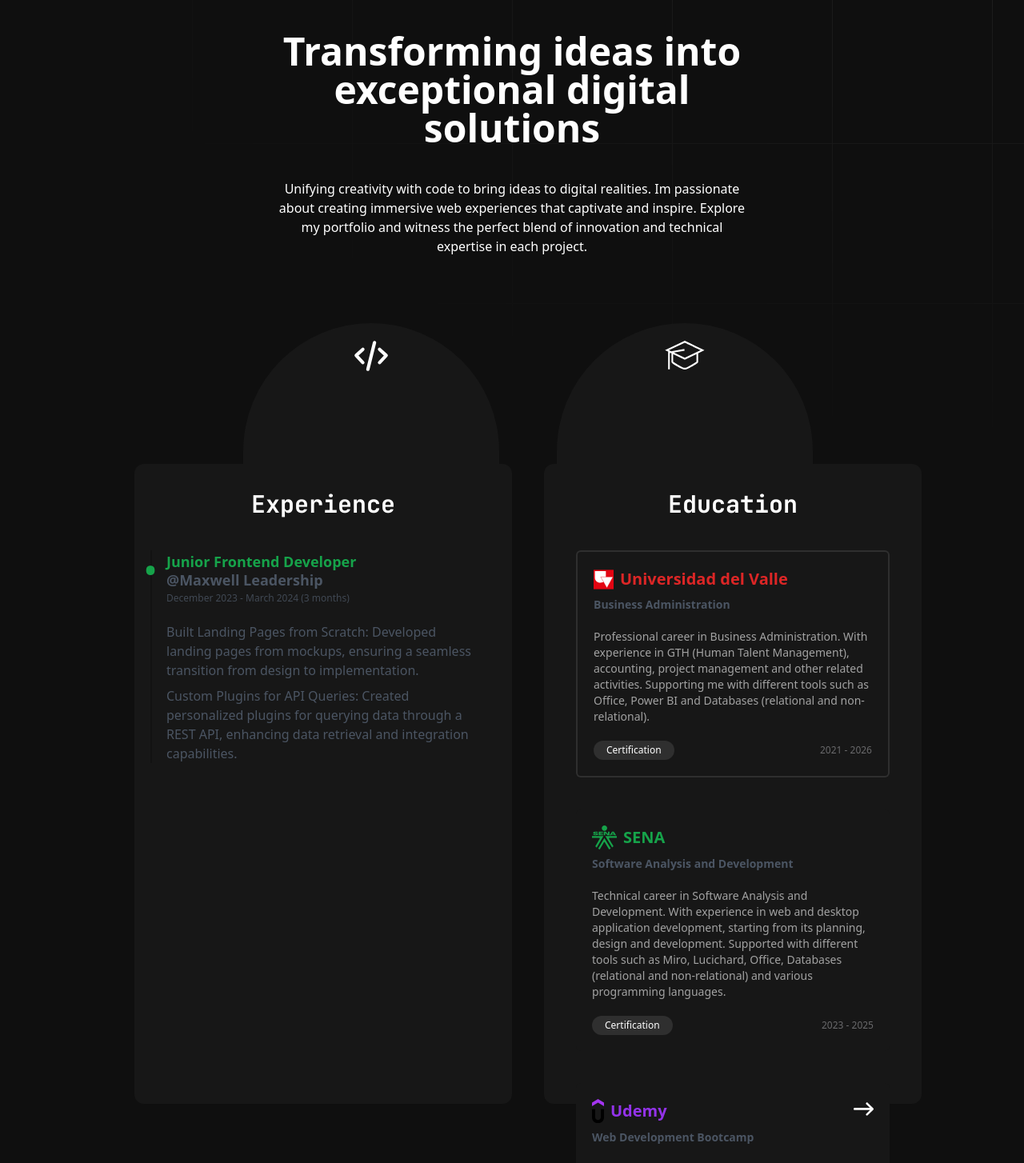
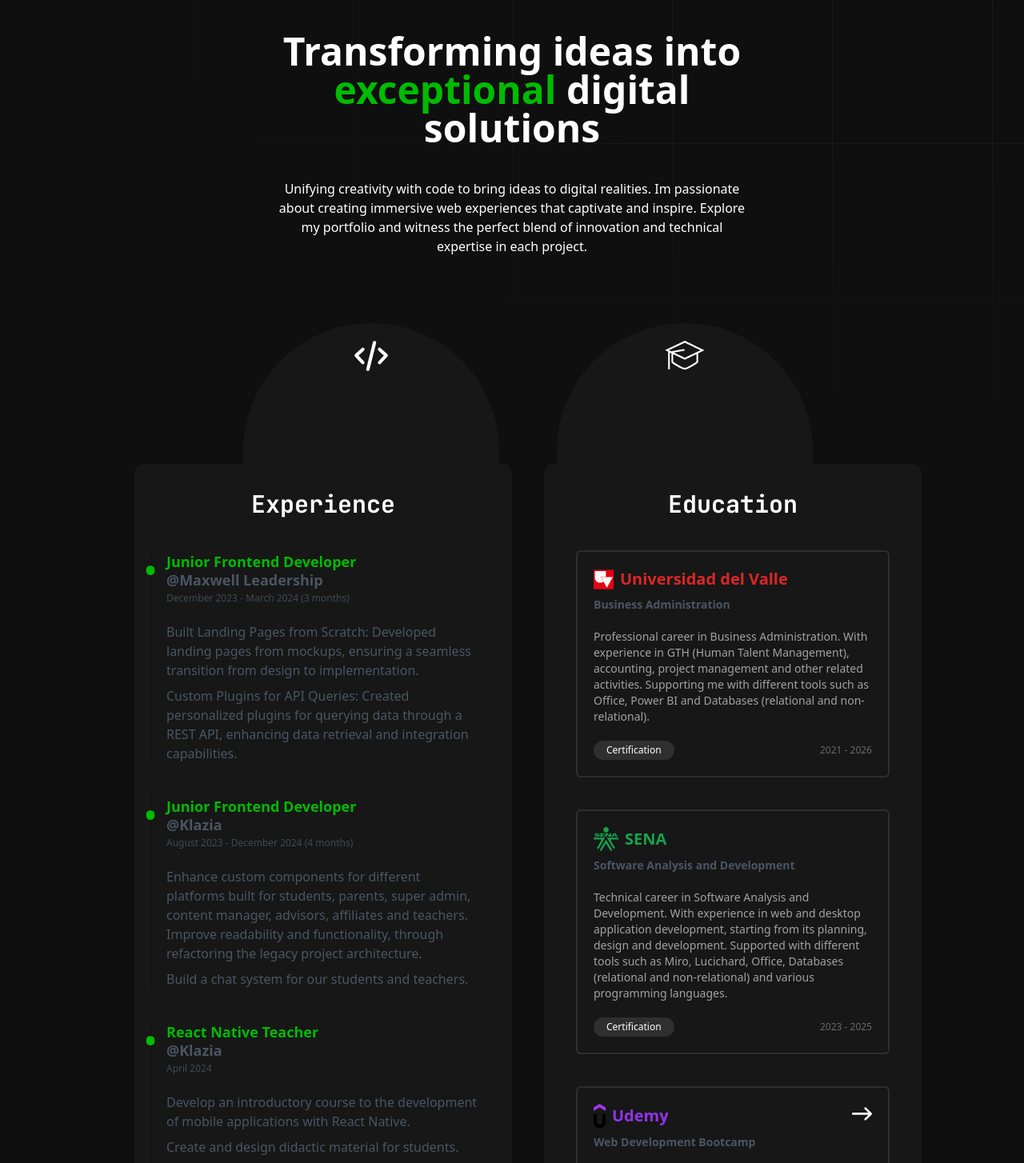
Before and after one commit to ImMab08/portfolio, a Next.js app: page /en/about in a window 1280 px wide. Shown: the part 220-1674 px from the top of the page at 80% size. Built offline with nearby package versions, Linux system fonts and the light colour scheme.

Commit message:
Actualizción general

```diff
--- a/messages/en.json
+++ b/messages/en.json
@@ -22,8 +22,9 @@
   },
 
   "about": {
-    "title": "Transforming ideas into exceptional digital solutions",
-    "spanTitle": "",
+    "title": "Transforming ideas into",
+    "secondTitle": "digital solutions",
+    "spanTitle": "exceptional",
     "description": "Unifying creativity with code to bring ideas to digital realities. Im passionate about creating immersive web experiences that captivate and inspire. Explore my portfolio and witness the perfect blend of innovation and technical expertise in each project.",
 
     "experience": "Experience",
--- a/messages/es.json
+++ b/messages/es.json
@@ -23,6 +23,7 @@
 
   "about": {
     "title": "Transformar ideas en soluciones digitales",
+    "secondTitle": "",
     "spanTitle": "excepcionales",
     "description": "Uniendo creatividad y código para convertir las ideas en realidades digitales. Me apasiona crear experiencias web que cautiven e inspiren. Explora mi portafolio y sé testigo de la mezcla perfecta de innovación y experiencia técnica en cada proyecto.",
     "experience": "Experiencia",
--- a/src/app/[locale]/(page)/about/page.js
+++ b/src/app/[locale]/(page)/about/page.js
@@ -1,10 +1,12 @@
 import React from "react";
 import About from "@/components/About/About";
+import Footer from "@/components/shared/Footer/Footer";
 
 export default function page() {
   return (
     <>
       <About />
+      <Footer />
     </>
   );
 }
--- a/src/components/About/About.js
+++ b/src/components/About/About.js
@@ -1,6 +1,5 @@
 'use client'
 import React from "react";
-import Image from "next/image";
 import { useTranslations } from "next-intl";
 
 import { carouselData } from './config/index'
@@ -18,26 +17,28 @@ const About = () => {
         <div className="flex flex-col lg:w-[58%] space-y-5 lg:space-y-10">
           <h1 className="text-white text-3xl lg:text-5xl text-center font-bold">
             {t('title')}
-            <span className="text-green-600"> {t("spanTitle")}</span>
+            <span className="text-secondary"> {t("spanTitle")} </span>
+            {t('secondTitle')}
           </h1>
           <p className="text-white text-sm lg:text-base text-center font-normal">{t('description')}</p>
         </div>
       </section>
 
-      <section className="w-full h-auto lg:h-screen lg:flex lg:space-x-10 mb-32">
+      <section className="w-full h-auto lg:h-full lg:flex lg:space-x-10 mb-32">
 
-        <div className="bg-neutral-900 w-[10rem] lg:w-[20rem] h-[10rem] lg:h-[20rem] rounded-t-full absolute top-[47rem] lg:top-[39rem] left-[7rem] lg:left-[19rem] z-[0] flex justify-center cursor-pointer hover:-translate-y-5 transition-all ease-out duration-300">
+        <div className="bg-neutral-900 w-[10rem] lg:w-[20rem] h-[10rem] lg:h-[20rem] rounded-t-full absolute top-[47rem] lg:top-[39rem] left-[7.3rem] lg:left-[19rem] z-[0] flex justify-center cursor-pointer hover:-translate-y-5 transition-all ease-out duration-300">
           <svg className="mt-4 w-[35px] lg:w-[50px] h-[35px] lg:h-[50px]" viewBox="0 0 24 24" fill="none">
             <path d="M7 8L3 11.6923L7 16M17 8L21 11.6923L17 16M14 4L10 20" stroke="#ffffff" stroke-width="2" stroke-linecap="round" stroke-linejoin="round"></path>
           </svg>
         </div>
-        <div className="relative z-10 bg-neutral-900 lg:w-1/2 container px-10 py-8 rounded-xl space-y-10">
+
+        <div className="relative z-10 bg-neutral-900 lg:w-1/2 h-full container px-10 py-8 rounded-xl space-y-10">
           <h2 className="text-3xl text-center font-bold text-white font-jetbrains">{t('experience')}</h2>
           <div className="relative grid before:absolute before:left-[-20px] before:block before:h-full before:border-l-2 before:border-black/20 dark:before:border-white/15 before:content-[''] md:grid-cols-1">
             <div className="relative pb-5 md:col-span-2">
               <div className="sticky top-0">
-                  <span className=" text-green-600 -left-[29px] absolute rounded-full text-5xl">•</span>
-                  <h3 className="text-lg font-bold text-green-600">{t('firstJob.title')}</h3>
+                <span className=" text-secondary -left-[29px] absolute rounded-full text-5xl">•</span>
+                <h3 className="text-lg font-bold text-secondary">{t('firstJob.title')}</h3>
                 <h4 className="font-semibold text-lg leading-none text-gray-600 dark:text-white">{t('firstJob.company')}</h4>
                 <time className="p-0 m-0 text-xs leading-none text-gray-600/80 dark:text-white/80">{t('firstJob.date')}</time>
               </div>
@@ -47,16 +48,46 @@ const About = () => {
               <p className=" text-gray-600 dark:text-gray-300">{t('firstJob.secondDescription')}</p>
             </div>
           </div>
+
+          <div className="relative grid before:absolute before:left-[-20px] before:block before:h-full before:border-l-2 before:border-black/20 dark:before:border-white/15 before:content-[''] md:grid-cols-1">
+            <div className="relative pb-5 md:col-span-2">
+              <div className="sticky top-0">
+                <span className=" text-secondary -left-[29px] absolute rounded-full text-5xl">•</span>
+                <h3 className="text-lg font-bold text-secondary">{t('secondJob.title')}</h3>
+                <h4 className="font-semibold text-lg leading-none text-gray-600 dark:text-white">{t('secondJob.company')}</h4>
+                <time className="p-0 m-0 text-xs leading-none text-gray-600/80 dark:text-white/80">{t('secondJob.date')}</time>
+              </div>
+            </div>
+            <div className="relative flex flex-col gap-2 md:col-span-3">
+              <p className=" text-gray-600 dark:text-gray-300">{t('secondJob.firstDescription')}</p>
+              <p className=" text-gray-600 dark:text-gray-300">{t('secondJob.secondDescription')}</p>
+            </div>
           </div>
 
-        <div className="bg-neutral-900 w-[10rem] lg:w-[20rem] h-[10rem] lg:h-[20rem] rounded-t-full absolute top-[93rem] lg:top-[39rem] right-[7.5rem] lg:right-[16.5rem] z-[0] flex justify-center cursor-pointer hover:-translate-y-5 transition-all ease-out duration-300">
+          <div className="relative grid before:absolute before:left-[-20px] before:block before:h-full before:border-l-2 before:border-black/20 dark:before:border-white/15 before:content-[''] md:grid-cols-1">
+            <div className="relative pb-5 md:col-span-2">
+              <div className="sticky top-0">
+                <span className=" text-secondary -left-[29px] absolute rounded-full text-5xl">•</span>
+                <h3 className="text-lg font-bold text-secondary">{t('thirdJob.title')}</h3>
+                <h4 className="font-semibold text-lg leading-none text-gray-600 dark:text-white">{t('thirdJob.company')}</h4>
+                <time className="p-0 m-0 text-xs leading-none text-gray-600/80 dark:text-white/80">{t('thirdJob.date')}</time>
+              </div>
+            </div>
+            <div className="relative flex flex-col gap-2 md:col-span-3">
+              <p className=" text-gray-600 dark:text-gray-300">{t('thirdJob.firstDescription')}</p>
+              <p className=" text-gray-600 dark:text-gray-300">{t('thirdJob.secondDescription')}</p>
+              <p className=" text-gray-600 dark:text-gray-300">{t('thirdJob.thirdDescription')}</p>
+            </div>
+          </div>
+        </div>
+
+        <div className="bg-neutral-900 w-[10rem] lg:w-[20rem] h-[10rem] lg:h-[20rem] rounded-t-full absolute top-[152rem] lg:top-[39rem] right-[7.3rem] lg:right-[16.5rem] z-[0] flex justify-center cursor-pointer hover:-translate-y-5 transition-all ease-out duration-300">
           <svg className="mt-4 w-[35px] lg:w-[50px] h-[35px] lg:h-[50px]" viewBox="0 0 24 24" fill="#ffff">
             <path d="M17.673 5.606a3326.02 3326.02 0 0 1-5.671-2.674L.138 8.524l2.03.98L2 9.531V20h1v-9.626l.72-.124.28.135v5.288c0 .914 5.206 3.533 6.249 4.049a3.89 3.89 0 0 0 3.48-.026C20 16.486 20 15.895 20 15.673v-5.288l3.854-1.857s-3.8-1.801-6.181-2.922zM19 15.504a51.526 51.526 0 0 1-5.726 3.302 2.884 2.884 0 0 1-2.582.02A40.184 40.184 0 0 1 5 15.521v-4.655l7 3.373 7-3.373zm-7-2.373L5.416 9.958l6.469-1.115-.17-.987-7.85 1.354-1.403-.676 9.537-4.495c.825.393 8.523 4.014 9.542 4.494z"></path>
             <path fill="none" d="M0 0h24v24H0z"></path>
           </svg>
         </div>
-
-        <div className="mt-48 lg:mt-0 bg-neutral-900 lg:w-1/2 container px-5 lg:px-10 py-8 rounded-xl space-y-10 relative z-10">
+        <div className="mt-40 lg:mt-0 bg-neutral-900 lg:w-1/2 h-auto container px-5 lg:px-10 py-8 rounded-xl space-y-10 relative z-10">
           <h2 className="text-3xl text-center font-bold text-white font-jetbrains">{t('education')}</h2>
 
           <div className="bg-neutral-900 p-5 rounded-md w-full space-y-5 border-2 border-white/10">
@@ -80,7 +111,7 @@ const About = () => {
             </div>
           </div>
 
-          <div className="bg-neutral-900 p-5 rounded-md w-full space-y-5">
+          <div className="bg-neutral-900 p-5 rounded-md w-full space-y-5 border-2 border-white/10">
             <div className="space-y-2">
               <div className="flex space-x-2 items-center">
                 <svg width="31" height="30" viewBox="0 0 31 30" fill="none" xmlns="http://www.w3.org/2000/svg">
@@ -105,17 +136,6 @@ const About = () => {
         </div>
 
       </section>
-
-      {/* <section className="flex h-full w-full items-center justify-center mt-[2rem]">
-        <div className="flex flex-col items-center">
-          <h1 className="text-white text-4xl lg:text-5xl text-center mb-10 font-bold font-jetbrains">{t("programming")}</h1>
-          <div className="p-5 w-full h-full max-w-[500px] md:max-w-none md:w-[800px]">
-
-          </div>
-        </div>
-      </section> */}
-
-
     </section>
   );
 };
--- a/src/components/About/config/Carousel.js
+++ b/src/components/About/config/Carousel.js
@@ -8,7 +8,7 @@ const Carousel = ({ items }) => {
   };
 
   return (
-    <div className="bg-neutral-900 p-5 rounded-md w-full h-72 md:h-60 space-y-5 flex flex-col justify-between">
+    <div className="bg-neutral-900 p-5 rounded-md w-full h-72 md:h-60 space-y-5 border-2 border-white/10 flex flex-col justify-between">
       <div className=" space-y-2">
         <div className='flex justify-between'>
           <div className='flex space-x-2 items-center'>
--- /dev/null
+++ b/src/components/shared/Footer/Footer.js
@@ -0,0 +1,9 @@
+import React from 'react'
+
+export default function Footer() {
+  return (
+    <footer className='bg-tertiary/20 py-5'>
+      <h3 className='text-white text-center text-xl font-semibold'>Hecho con 🤍 para el mundo.</h3>
+    </footer>
+  )
+}
```
Also changed, not shown: src/components/Hero/Hero.js (+8 -8 lines). Lines whose indentation alone changed are shown as unchanged.
